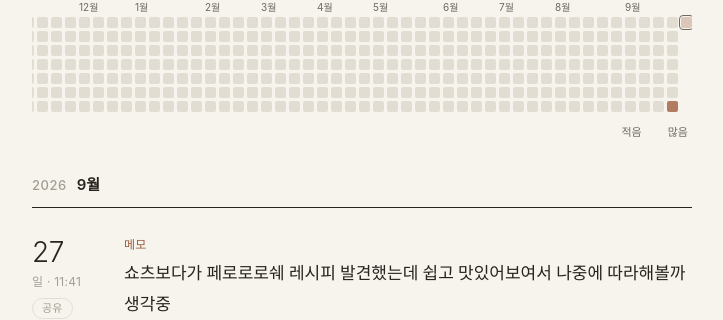
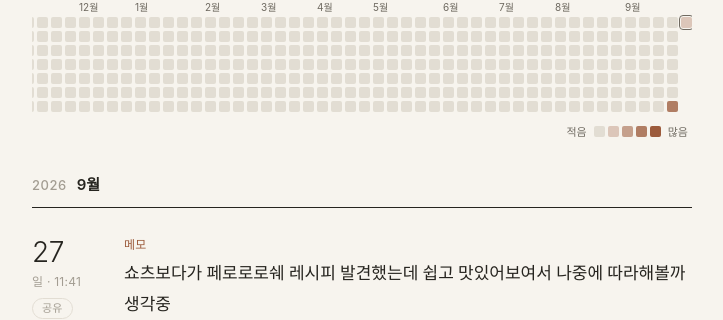
Before and after one commit to dakyo-diary/dakyo-diary.github.io, a Jekyll site: the page built from index.md, in a window 1280 px wide. Shown: the part 241-561 px from the top of the page, without its empty margins (278-1001 px from the left). Built offline with Jekyll 4.4.1, drawn with Linux system fonts in a browser that asks for light colours; some web fonts are replaced.

Commit message:
Fix heatmap legend size: assets/css/style.css

```diff
--- a/assets/css/style.css
+++ b/assets/css/style.css
@@ -145,12 +145,11 @@ a { color: inherit; }
 .entry-body img[src] { cursor: zoom-in; }
 
 /* writing heatmap (heatmap.js) */
-.heatmap { margin: 0 0 2.4em; font-family: var(--sans); font-size: 12px; color: var(--soft); }
+.heatmap { --cell: 11px; margin: 0 0 2.4em; font-family: var(--sans); font-size: 12px; color: var(--soft); }
 .heatmap-summary { display: flex; justify-content: space-between; gap: 12px; margin: 0 0 10px; font-size: 13px; }
 .heatmap-streak { color: var(--ink); font-weight: 600; }
 .heatmap-scroll { overflow-x: auto; padding-bottom: 4px; scrollbar-width: thin; }
 .heatmap-grid {
-  --cell: 11px;
   display: grid;
   grid-template-columns: 16px repeat(var(--weeks), var(--cell));
   grid-template-rows: 14px repeat(7, var(--cell));
```
